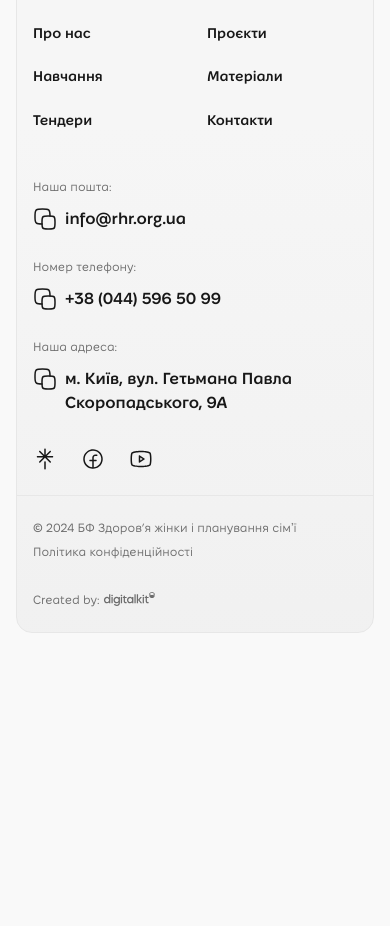
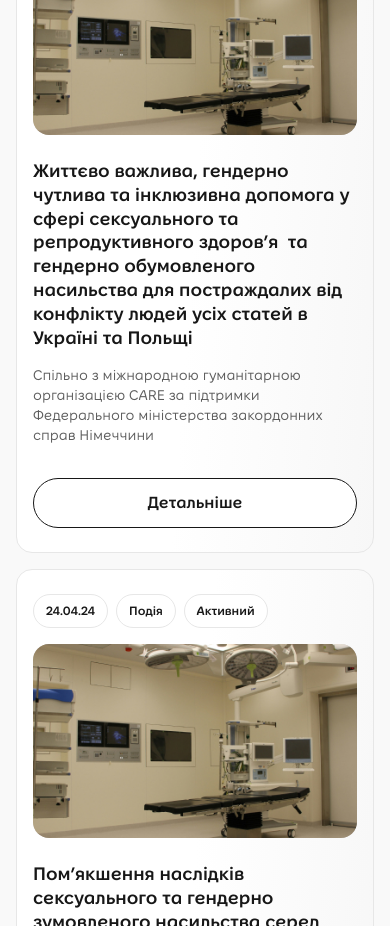
Before and after one commit to DmytrivDev/ZJIPS, a website built with Vite: page src/projects.html in a window 390 px wide. Shown: the part 1074-2000 px from the top of the page. Before the commit the page ends 1731 px from the top, so only its background shows below. Built offline with nearby package versions, Linux system fonts and the light colour scheme.

Commit message:
add projlist

```diff
--- a/src/css/index/cluster.scss
+++ b/src/css/index/cluster.scss
@@ -72,6 +72,75 @@
     flex: 1 1 auto;
     margin-bottom: 1.5rem;
   }
+}
+
+.proj-card {
+  padding: 1.5rem 2rem;
+  border-radius: 1.5rem;
+  border: 0.0625rem solid var(--cl);
+  background: linear-gradient(94deg, #fff 50%, #f6f6f6 106.94%);
+  transition: all 0.15s ease-in;
+
+  display: grid;
+  grid-template-columns: 1fr auto;
+  grid-template-rows: auto 1fr;
+
+  &:hover {
+    box-shadow: 0px 37px 37px 0px rgba(0, 0, 0, 0.03);
+  }
+
+  .proj-card__headline {
+    grid-area: 1 / 1 / 2 / 2;
+  }
+  .proj-card__img {
+    grid-area: 1 / 2 / 3 / 3;
+  }
+  .proj-card__content {
+    grid-area: 2 / 1 / 3 / 2;
+  }
+
+  .title4 {
+    margin-bottom: 1rem;
+  }
+  .btn-def {
+    margin-top: 1rem;
+  }
+}
+.proj-card__content {
+  display: flex;
+  flex-direction: column;
+}
+.proj-card__headline {
+  display: flex;
+  gap: 0.5rem;
+  flex-wrap: wrap;
+  margin-bottom: 1rem;
+  p {
+    padding: 0.5rem 0.75rem;
+    white-space: nowrap;
+    text-wrap: nowrap;
+    border-radius: 4rem;
+    border: 0.0625rem solid var(--cl);
+    background-color: var(--cw);
+    font-size: 0.75rem;
+    font-weight: 600;
+    line-height: 1.33;
+  }
+}
+.proj-card__img {
+  overflow: hidden;
+  border-radius: 1rem;
+  background-color: var(--cf3);
+  width: 23.5rem;
+  height: 18.5rem;
+  margin-left: 4.5rem;
+}
+.proj-card__text {
+  flex: 1 1 auto;
+  color: rgba(0, 0, 0, 0.64);
+  font-size: 0.875rem;
+  line-height: 1.42;
+  margin-bottom: 1.5rem;
 }
 
 .pagination__cont {
@@ -162,6 +231,24 @@
     }
   }
 
+  .proj-card {
+    padding: 1.5rem 1rem;
+    border-radius: 1rem;
+    align-items: center;
+
+    &:hover {
+      box-shadow: none;
+    }
+  }
+  .proj-card__img {
+    width: 18.5rem;
+    height: 16.5rem;
+    margin-left: 1.5rem;
+  }
+  .proj-card__text {
+    margin-bottom: 1rem;
+  }
+
   .pagination__cont {
     margin-top: 2rem;
 
@@ -181,6 +268,30 @@
   }
 }
 
+@media screen and (max-width: 675px) {
+  .proj-card {
+    grid-template-columns: auto;
+    grid-template-rows: auto;
+
+    .proj-card__headline,
+    .proj-card__img,
+    .proj-card__content {
+      grid-area: auto;
+    }
+
+    .btn-def {
+      width: 100%;
+    }
+  }
+  .proj-card__img {
+    width: 100%;
+    height: auto;
+    padding-top: 60%;
+    margin-left: 0;
+    margin-bottom: 1.5rem;
+  }
+}
+
 @media screen and (max-width: 500px) {
   .class {
   }
--- a/src/css/sections/projects/projlist.scss
+++ b/src/css/sections/projects/projlist.scss
@@ -1,7 +1,21 @@
 .projlist {
+  padding-top: 5rem;
+
+  &__container {
+  }
+  &__list {
+    display: flex;
+    flex-direction: column;
+    gap: 1.5rem;
+  }
 }
 
 @media screen and (max-width: 960px) {
   .projlist {
+    padding-top: 2rem;
+
+    &__list {
+      gap: 1rem;
+    }
   }
 }
--- a/src/partials/projects/projlist.html
+++ b/src/partials/projects/projlist.html
@@ -1,7 +1,92 @@
 <div class="projlist">
   <div class="projlist__container">
     <ul class="projlist__list">
-      <li class="proj-card"></li>
+      <li class="proj-card">
+        <div class="proj-card__headline">
+          <p>24.04.24</p>
+          <p>Подія</p>
+          <p>Активний</p>
+        </div>
+
+        <a href="./project.html" class="proj-card__img ibg">
+          <img src="./img/content/project1.jpg" alt="" />
+        </a>
+
+        <div class="proj-card__content">
+          <a href="./project.html" class="title4">
+            Гуманітарного реагування у сервісах сексуального та репродуктивного
+            здоровʼя UNFPA, Фонду ООН у галузі народонаселення в Україні
+          </a>
+
+          <div class="proj-card__text">
+            <p>
+              Оснащення медичних закладів в різних регіонах сучасним медичним
+              обладнанням та забезпечення медичними товарами для надання
+              гінекологічних послуг усім жінкам, зокрема жінкам з інвалідністю.
+            </p>
+          </div>
+
+          <a href="./project.html" class="btn-def btn-hv1">Детальніше</a>
+        </div>
+      </li>
+
+      <li class="proj-card">
+        <div class="proj-card__headline">
+          <p>24.04.24</p>
+          <p>Подія</p>
+          <p>Активний</p>
+        </div>
+
+        <a href="./project.html" class="proj-card__img ibg">
+          <img src="./img/content/project1.jpg" alt="" />
+        </a>
+
+        <div class="proj-card__content">
+          <a href="./project.html" class="title4">
+            Життєво важлива, гендерно чутлива та інклюзивна допомога у сфері
+            сексуального та репродуктивного здоров’я  та гендерно обумовленого
+            насильства для постраждалих від конфлікту людей усіх статей в
+            Україні та Польщі
+          </a>
+
+          <div class="proj-card__text">
+            <p>
+              Спільно з міжнародною гуманітарною організацією CARE за підтримки
+              Федерального міністерства закордонних справ Німеччини
+            </p>
+          </div>
+
+          <a href="./project.html" class="btn-def btn-hv1">Детальніше</a>
+        </div>
+      </li>
+
+      <li class="proj-card">
+        <div class="proj-card__headline">
+          <p>24.04.24</p>
+          <p>Подія</p>
+          <p>Активний</p>
+        </div>
+
+        <a href="./project.html" class="proj-card__img ibg">
+          <img src="./img/content/project1.jpg" alt="" />
+        </a>
+
+        <div class="proj-card__content">
+          <a href="./project.html" class="title4">
+            Пом’якшення наслідків сексуального та гендерно зумовленого
+            насильства серед постраждалих від конфлікту в Україні
+          </a>
+
+          <div class="proj-card__text">
+            <p>
+              В партнерстві та за підтримки Міжнародної федерації планування
+              сім’ї / IPPF та CARE
+            </p>
+          </div>
+
+          <a href="./project.html" class="btn-def btn-hv1">Детальніше</a>
+        </div>
+      </li>
     </ul>
 
     <div class="pagination__cont">
```
